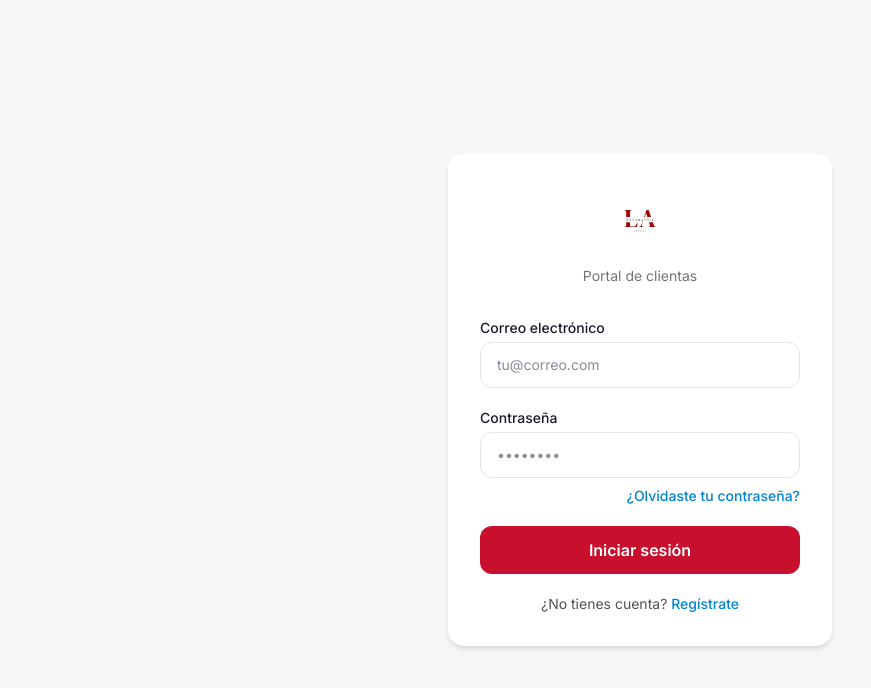
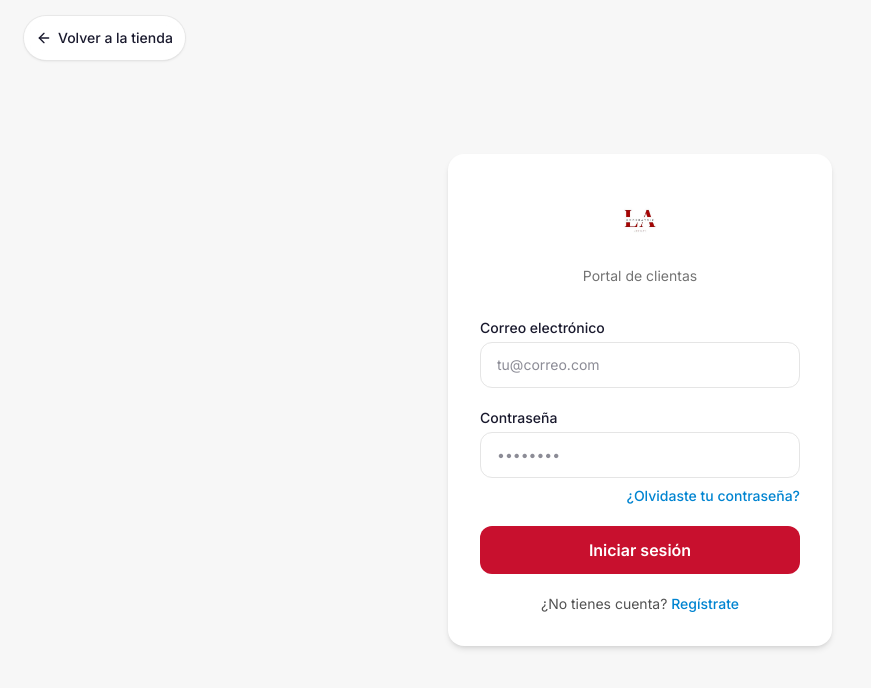
Before and after one commit to ecabllerocode2/laemperatriz-portal, a React (Vite) app in the folder apps/portal/: page /login in a window 1280 px wide. Shown: the top 688 px of the page, without its empty margins (0-871 px from the left). Built offline with nearby package versions, Linux system fonts and the light colour scheme; no server answers.

Commit message:
Añade volver a la tienda en pantallas de autenticación.
Permite salir del login sin iniciar sesión cuando se llega desde una ruta protegida.

Co-authored-by: Cursor <cursoragent@cursor.com>

```diff
--- /dev/null
+++ b/apps/portal/src/components/auth/AuthBackToStore.tsx
@@ -0,0 +1,15 @@
+import { ArrowLeft } from "lucide-react";
+import { Link } from "react-router-dom";
+
+export default function AuthBackToStore() {
+  return (
+    <Link
+      to="/"
+      className="absolute left-4 top-4 z-10 inline-flex items-center gap-1.5 rounded-full bg-white/90 px-3 py-2 text-sm font-medium text-brand-night shadow-sm ring-1 ring-neutral-200/80 backdrop-blur-sm transition hover:bg-white sm:left-6 sm:top-6"
+      style={{ top: "max(1rem, env(safe-area-inset-top))" }}
+    >
+      <ArrowLeft className="size-4 shrink-0" aria-hidden />
+      Volver a la tienda
+    </Link>
+  );
+}
--- a/apps/portal/src/pages/auth/ForgotPasswordPage.tsx
+++ b/apps/portal/src/pages/auth/ForgotPasswordPage.tsx
@@ -4,6 +4,7 @@ import { useForm } from "react-hook-form";
 import { zodResolver } from "@hookform/resolvers/zod";
 import { z } from "zod";
 import { requestPasswordResetEmail } from "@/lib/password-reset";
+import AuthBackToStore from "@/components/auth/AuthBackToStore";
 import { useAuthStore } from "@/stores/auth.store";
 
 const schema = z.object({
@@ -51,7 +52,8 @@ export default function ForgotPasswordPage() {
   };
 
   return (
-    <div className="flex min-h-dvh items-center justify-center bg-neutral-silk px-4 py-8 sm:px-6">
+    <div className="relative flex min-h-dvh items-center justify-center bg-neutral-silk px-4 py-8 sm:px-6">
+      <AuthBackToStore />
       <div className="w-full max-w-sm rounded-2xl bg-white p-6 shadow-md sm:p-8">
         <div className="mb-6 text-center">
           <img
--- a/apps/portal/src/pages/auth/LoginPage.tsx
+++ b/apps/portal/src/pages/auth/LoginPage.tsx
@@ -4,6 +4,7 @@ import { useForm } from "react-hook-form";
 import { zodResolver } from "@hookform/resolvers/zod";
 import { z } from "zod";
 import { signInWithEmailAndPassword } from "firebase/auth";
+import AuthBackToStore from "@/components/auth/AuthBackToStore";
 import { auth } from "@/lib/firebase";
 import { resolveReturnTo } from "@/lib/auth-redirect";
 import { useAuthStore } from "@/stores/auth.store";
@@ -59,7 +60,8 @@ export default function LoginPage() {
   };
 
   return (
-    <div className="flex min-h-dvh items-center justify-center bg-neutral-silk px-4 py-8 sm:px-6">
+    <div className="relative flex min-h-dvh items-center justify-center bg-neutral-silk px-4 py-8 sm:px-6">
+      <AuthBackToStore />
       <div className="w-full max-w-sm rounded-2xl bg-white p-6 shadow-md sm:p-8">
         <div className="mb-8 text-center">
           <img
--- a/apps/portal/src/pages/auth/RegisterPage.tsx
+++ b/apps/portal/src/pages/auth/RegisterPage.tsx
@@ -5,6 +5,7 @@ import { zodResolver } from "@hookform/resolvers/zod";
 import { createUserWithEmailAndPassword, updateProfile } from "firebase/auth";
 import { Lock, Mail, MapPin, Phone, User } from "lucide-react";
 import AuthInput from "@/components/auth/AuthInput";
+import AuthBackToStore from "@/components/auth/AuthBackToStore";
 import PostalCodeHelpLink from "@/components/auth/PostalCodeHelpLink";
 import { auth } from "@/lib/firebase";
 import { linkPortalCustomer } from "@/lib/portal-customer";
@@ -68,7 +69,8 @@ export default function RegisterPage() {
   };
 
   return (
-    <div className="flex min-h-dvh items-center justify-center bg-neutral-silk px-4 py-8 sm:px-6">
+    <div className="relative flex min-h-dvh items-center justify-center bg-neutral-silk px-4 py-8 sm:px-6">
+      <AuthBackToStore />
       <div className="w-full max-w-md rounded-2xl bg-white p-6 shadow-md sm:p-8">
         <div className="mb-6 text-center">
           <img
```
